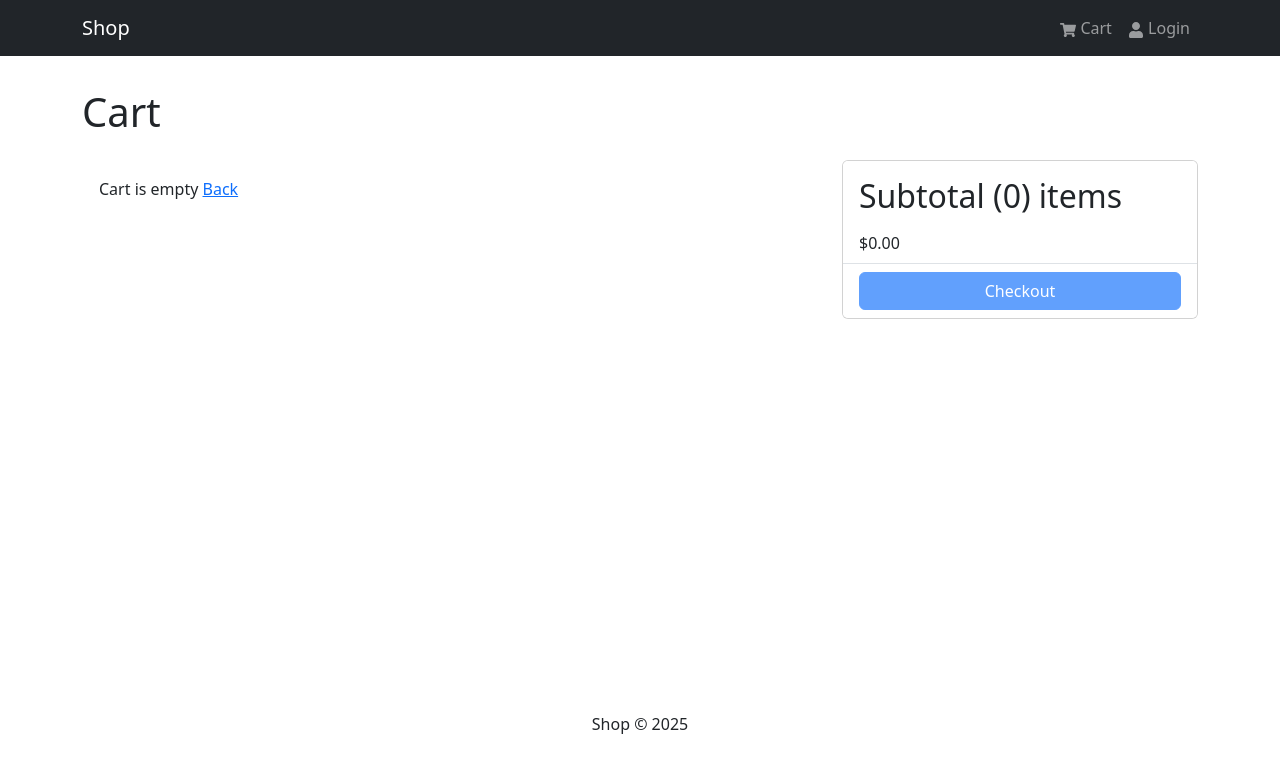
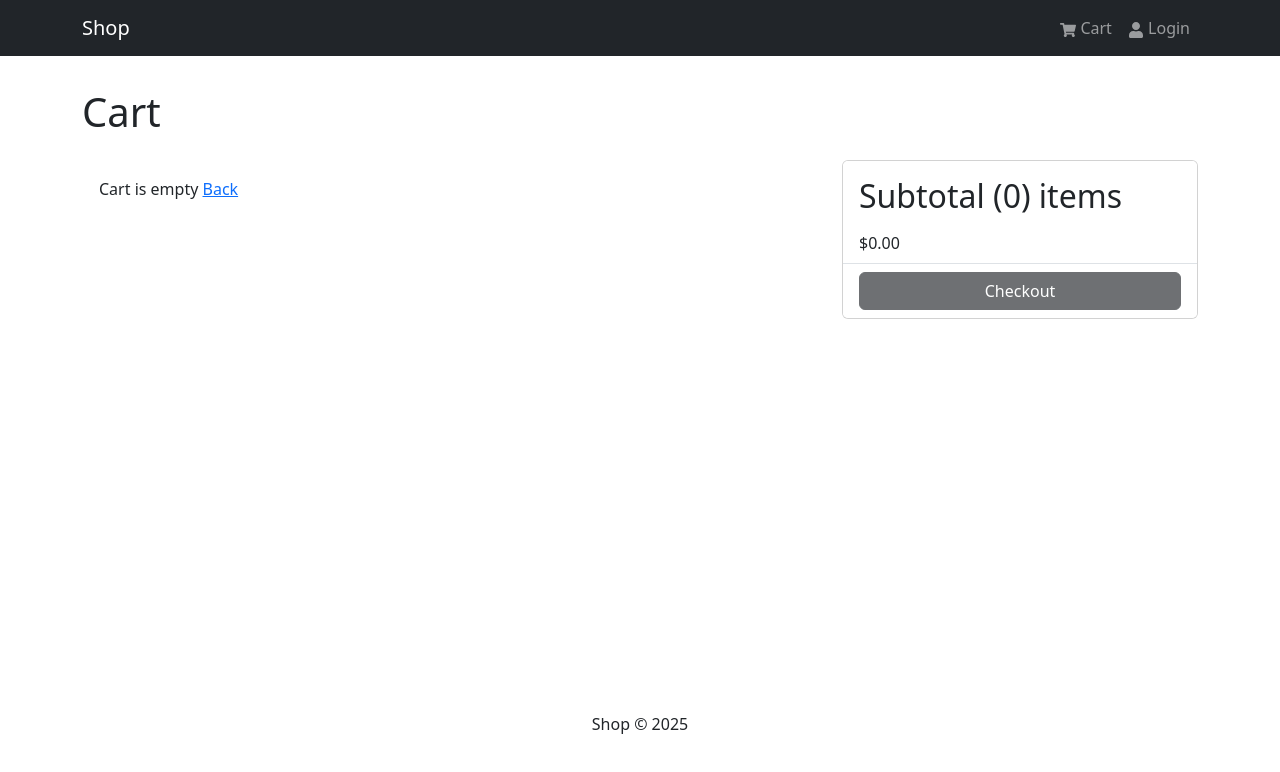
Before and after one commit to sathurshanan163/shop, a React (Create React App) app in the folder client/: page /cart/1 in a window 1280 px wide. Shown: the top 772 px of the page. Built offline with nearby package versions, Linux system fonts and the light colour scheme.

Commit message:
cart icon

```diff
--- a/client/src/components/Header.jsx
+++ b/client/src/components/Header.jsx
@@ -1,11 +1,12 @@
 import { Link } from 'react-router-dom';
-import { Container, Navbar, Nav, NavDropdown } from 'react-bootstrap';
+import { Container, Navbar, Nav, NavDropdown, Badge } from 'react-bootstrap';
 import { useSelector, useDispatch } from 'react-redux';
 import { logout } from '../slices/auth';
 import { FaShoppingCart, FaUser } from 'react-icons/fa';
 
 const Header = () => {
   const { user_info } = useSelector((state) => state.auth);
+  const { items } = useSelector((state) => state.cart);
 
   const dispatch = useDispatch();
 
@@ -25,6 +26,11 @@ const Header = () => {
             <Nav className="ms-auto">
               <Nav.Link as={Link} to="/cart">
                 <FaShoppingCart /> Cart
+                {items.length > 0 && (
+                  <Badge pill bg="success" style={{ marginLeft: '5px' }}>
+                    {items.reduce((acc, item) => acc + item.qty, 0)}
+                  </Badge>
+                )}
               </Nav.Link>
               {user_info ? (
                 <>
--- a/client/src/pages/Cart.jsx
+++ b/client/src/pages/Cart.jsx
@@ -26,7 +26,7 @@ const Cart = ({ history }) => {
     dispatch(remove_from_cart(id));
   };
 
-  const chekout_handler = (id) => {
+  const chekout_handler = () => {
     history.push('/login?redirect=/shipping');
   };
 
@@ -96,14 +96,10 @@ const Cart = ({ history }) => {
             <ListGroup.Item>
               <Button
                 type="button"
-                className="primary btn-block"
+                className="w-100"
+                variant="dark"
                 disabled={items.length === 0}
                 onClick={chekout_handler}
-                style={{
-                  width: '100%',
-                  backgroundColor: '#0D6EFD',
-                  color: '#FFFFFF',
-                }}
               >
                 Checkout
               </Button>
--- a/client/src/pages/Placeorder.jsx
+++ b/client/src/pages/Placeorder.jsx
@@ -57,7 +57,7 @@ const Placeorder = ({ history }) => {
             </p>
           </ListGroup.Item>
           <ListGroup.Item>
-            <h2>Order Items</h2>
+            <h2>Items</h2>
             {cart.items.length === 0 ? (
               <Message>Cart is emptyf</Message>
             ) : (
@@ -93,7 +93,7 @@ const Placeorder = ({ history }) => {
         <Card>
           <ListGroup variant="flush">
             <ListGroup.Item>
-              <h2>Order Summary</h2>
+              <h2>Summary</h2>
             </ListGroup.Item>
             <ListGroup.Item>
               <Row>
@@ -113,15 +113,16 @@ const Placeorder = ({ history }) => {
                 <Col>${cart.total}</Col>
               </Row>
             </ListGroup.Item>
-            <ListGroup.Item>
-              {error && (
+            {error && (
+              <ListGroup.Item>
                 <Message variant="danger">{error.data.message}</Message>
-              )}
-            </ListGroup.Item>
+              </ListGroup.Item>
+            )}
             <ListGroup.Item>
               <Button
                 type="button"
-                className="w-100 text-white bg-primary"
+                variant="dark"
+                className="w-100"
                 disabled={cart.items === 0}
                 onClick={placeorder}
               >
--- a/client/src/pages/Product.jsx
+++ b/client/src/pages/Product.jsx
@@ -23,7 +23,6 @@ const Product = ({ match, history }) => {
   const {
     isLoading,
     data: product,
-    refetch,
     error,
   } = useGetProductQuery(match.params.id);
 
@@ -96,8 +95,8 @@ const Product = ({ match, history }) => {
                 )}
                 <ListGroup.Item>
                   <Button
-                    variant="primary"
-                    style={{ width: '100%' }}
+                    variant="dark"
+                    className="w-100"
                     type="button"
                     disabled={product.stock === 0}
                     onClick={add_to_cart_handler}
```
